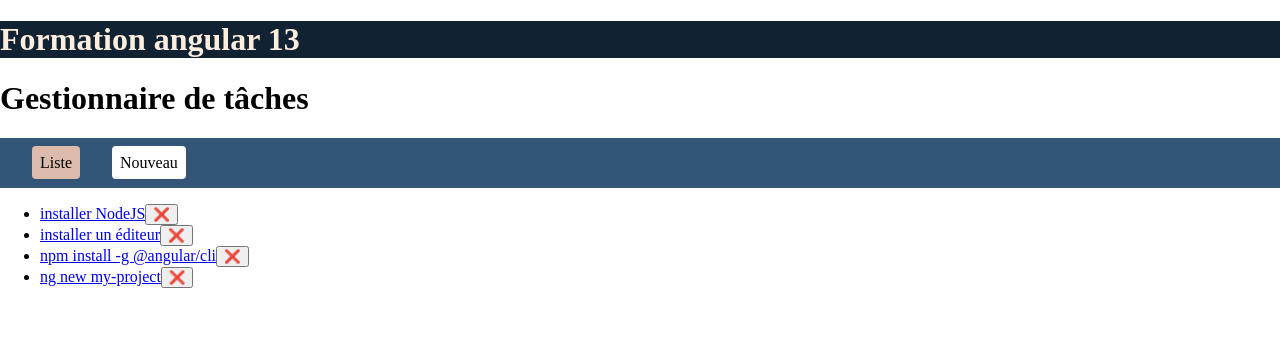
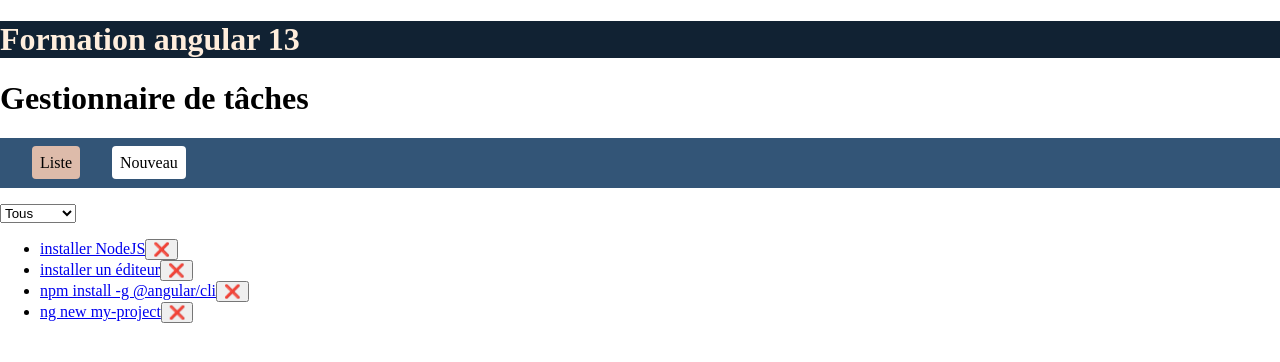
Before and after one commit to pbreteche/ng22w15, an Angular app: page / in a window 1280 px wide. Shown: the top 362 px of the page. Built offline with nearby package versions, Linux system fonts and the light colour scheme.

Commit message:
filter task list

```diff
--- a/src/app/nav/nav.component.html
+++ b/src/app/nav/nav.component.html
@@ -1,6 +1,9 @@
 <nav>
+    <select (change)="setFilter(selectField.value)" #selectField>
+        <option *ngFor="let state of stateOptions">{{state}}</option>
+    </select>
     <ul>
-        <li *ngFor="let task of tasks; index as i">
+        <li *ngFor="let task of filteredTasks; index as i">
             <a [routerLink]="['task', task.id]">{{ task.name }}</a>
             <button aria-label="Supprimer" (click)="delete(i)">❌</button>
         </li>
--- a/src/app/nav/nav.component.ts
+++ b/src/app/nav/nav.component.ts
@@ -1,5 +1,5 @@
 import { Component } from '@angular/core';
-import { Task } from '../task';
+import { Task, TaskState } from '../task';
 import { TasksStorageService } from '../tasks-storage.service';
 
 @Component({
@@ -9,6 +9,8 @@ import { TasksStorageService } from '../tasks-storage.service';
 })
 export class NavComponent {
   tasks: Task[] = [];
+  filter = 'Tous';
+  stateOptions = ['Tous', TaskState.New, TaskState.InProgress, TaskState.Closed];
 
   constructor(
     private storage: TasksStorageService,
@@ -16,7 +18,15 @@ export class NavComponent {
     storage.tasks.subscribe((tasks: Task[]) => this.tasks = tasks);
   }
 
+  get filteredTasks(): Task[] {
+    return this.tasks.filter(t => 'Tous' == this.filter || t.state == this.filter)
+  }
+
   delete(i: number): void {
     this.storage.delete(i);
   }
+
+  setFilter(e: any) {
+    this.filter = e;
+  }
 }
```
